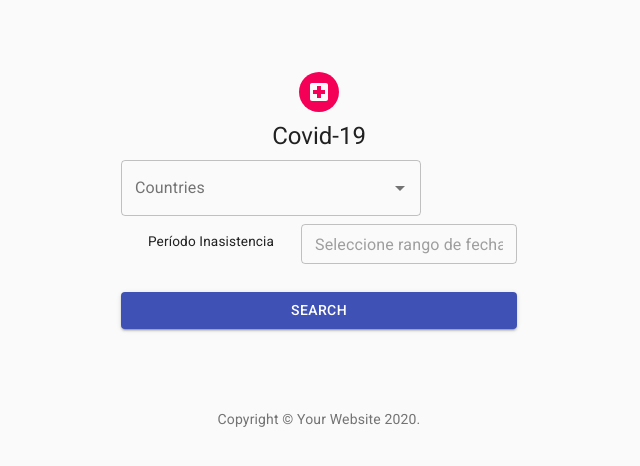
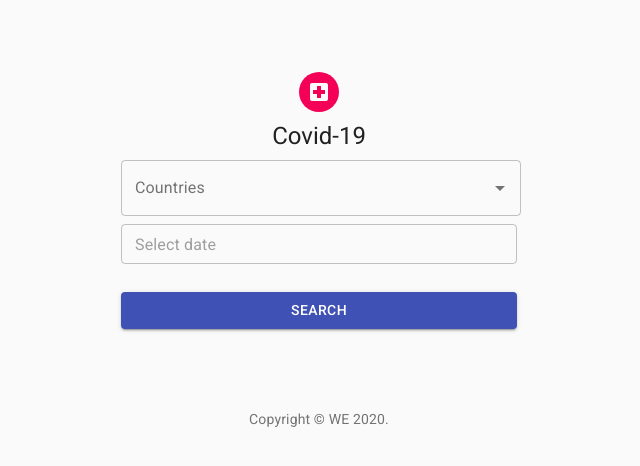
Before and after one commit to rodrigogomezcerda/test-covid-frontend-api, a React (Create React App) app: page / in a window 1280 px wide. Shown: the top 466 px of the page, without its empty margins (321-961 px from the left). Built offline with nearby package versions, Linux system fonts and the light colour scheme.

Commit message:
UPDATE: lenguage in calendar

```diff
--- a/src/components/Autocomplete/Autocomplete.jsx
+++ b/src/components/Autocomplete/Autocomplete.jsx
@@ -9,7 +9,7 @@ export default function ComboBox() {
             id="combo-box-demo"
             options={top100Films}
             getOptionLabel={(option) => option.title}
-            style={{ width: 300 }}
+            style={{ width: 400 }}
             renderInput={(params) => <TextField {...params} label="Countries" variant="outlined" />}
         />
     );
--- a/src/components/TextFieldWidget/TextFieldWidgetDateRange/TextFieldWidgetDateRange.jsx
+++ b/src/components/TextFieldWidget/TextFieldWidgetDateRange/TextFieldWidgetDateRange.jsx
@@ -1,5 +1,5 @@
 import React, { useState, useEffect } from "react";
-import esLocale from "date-fns/locale/es";
+import esLocale from "date-fns/locale/en-US";
 import DateFnsUtils from "@date-io/date-fns";
 import { MuiPickersUtilsProvider, DatePicker, useUtils } from "@material-ui/pickers";
 // import withStyles from "@material-ui/core/styles/withStyles";
@@ -154,14 +154,13 @@ const TextFieldWidgetDateRange = (props) => {
     let labelText = null;
     const isDesktop = IsDesktopHandler("sm");
     if (!isDesktop) {
-        labelText = labeltext;
+        labelText = null;
     } else {
         labelText = null;
     }
 
     return (
         <div className={classes.inputContainerStyle}>
-            <div className={classes.labelDesktopStyle}>{labeltext}</div>
             <MuiPickersUtilsProvider utils={DateFnsUtils} locale={esLocaleDate}>
                 <DatePicker
                     {...others}
--- a/src/view/home.jsx
+++ b/src/view/home.jsx
@@ -18,7 +18,7 @@ function Copyright() {
         <Typography variant="body2" color="textSecondary" align="center">
             {"Copyright © "}
             <Link color="inherit" href="https://material-ui.com/">
-                Your Website
+                WE
             </Link>{" "}
             {new Date().getFullYear()}
             {"."}
@@ -73,7 +73,7 @@ export default function Home() {
                             labeltext="Período Inasistencia"
                             register={register}
                             errors={errors.period}
-                            placeholder="Seleccione rango de fechas"
+                            placeholder="Select date"
                             format="dd/MM/yyyy"
                             onChange={(values) => {
                                 setBeginRangeState(values.begin);
```
